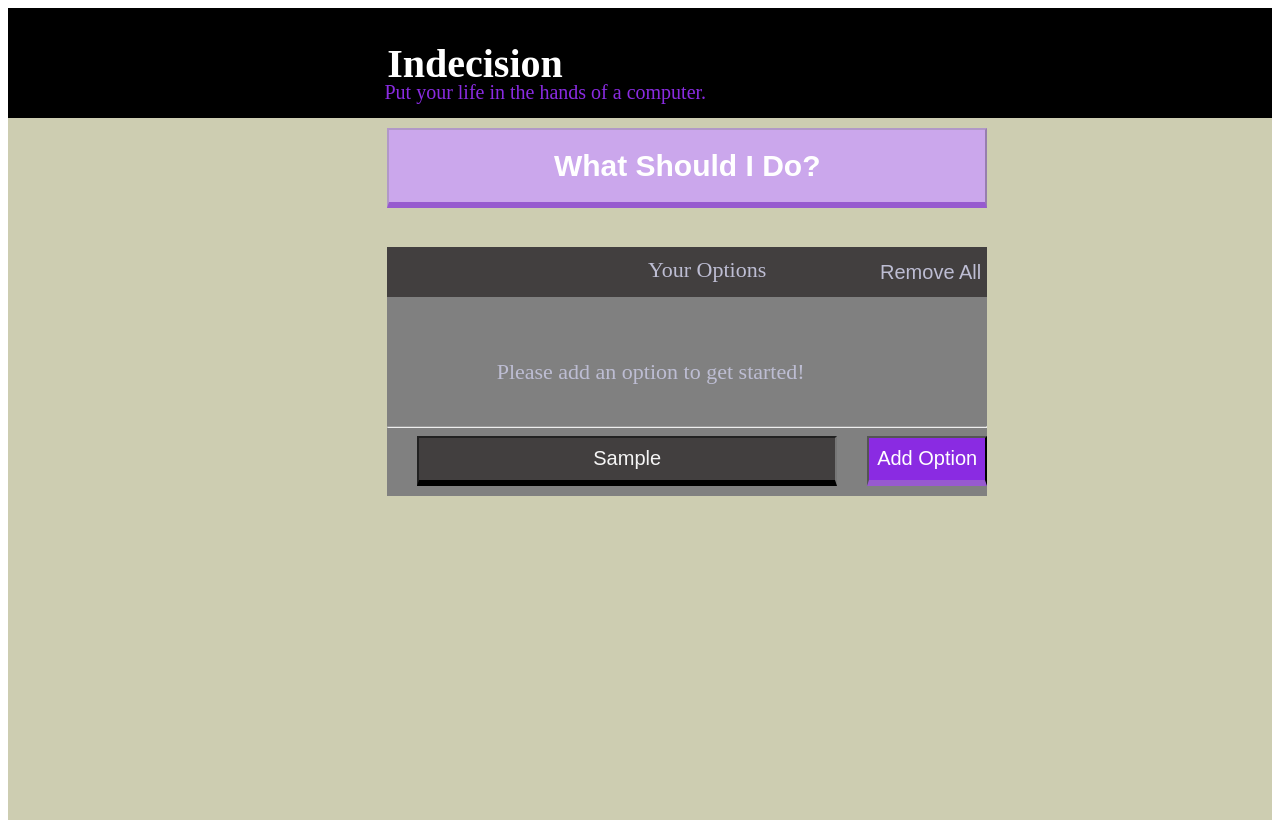
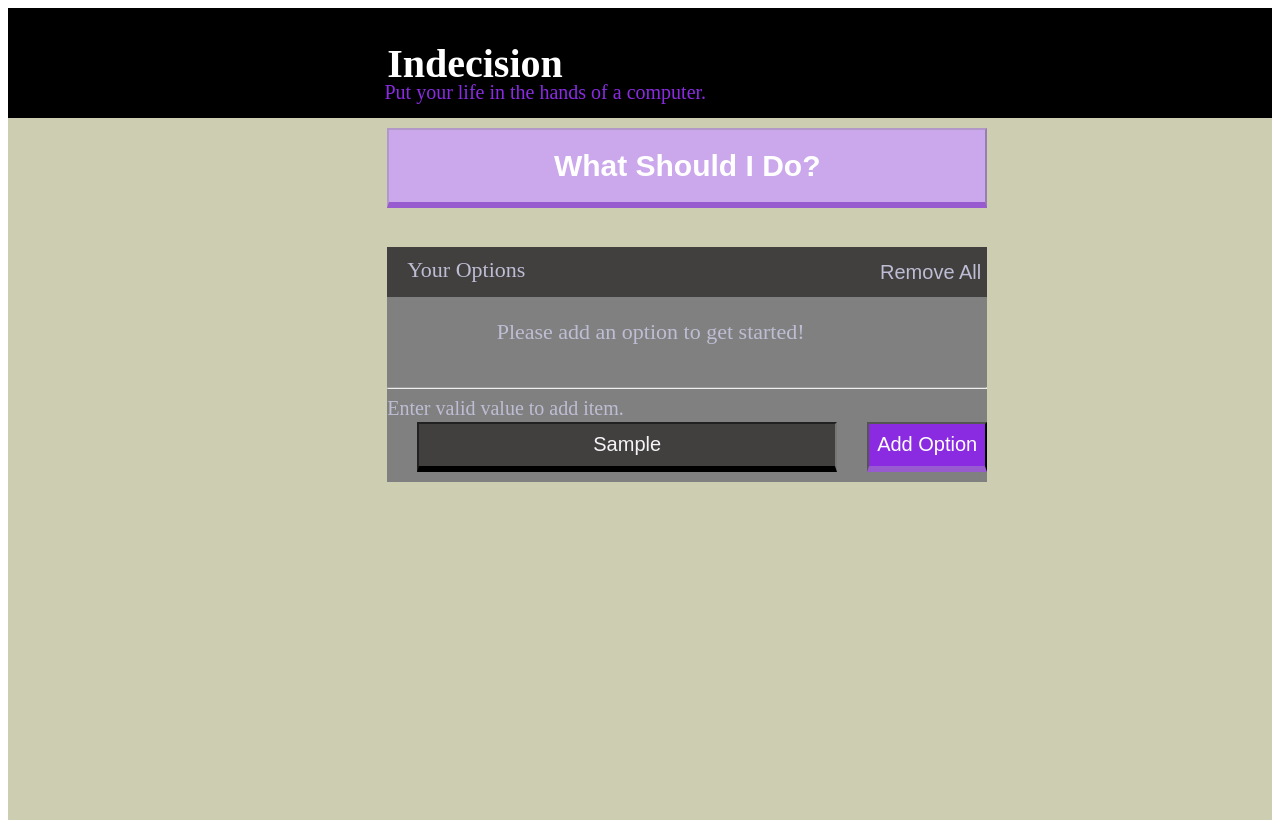
Before and after one commit to chandrakala-235/angular-assignment2, an Angular app: page / in a window 1280 px wide. Both pictures are taken after typing "Sample" into the empty fields and a click on the button "Add Option". Shown: the top 828 px of the page. Built offline with nearby package versions, Linux system fonts and the light colour scheme.

Commit message:
3 files modified

```diff
--- a/src/app/assigment2/assigment2.component.css
+++ b/src/app/assigment2/assigment2.component.css
@@ -49,8 +49,9 @@
   font-weight: bolder;
   border-bottom: 6px solid rgb(151, 90, 207);
 }
-.removeButton {
-  position: relative;
+li .removeButton {
+  position: absolute;
+  left: 80%;
   color : rgb(189, 189, 211);
   font-size: 20px;
   font-family: 'Times New Roman', Times, serif;
@@ -126,9 +127,20 @@
   font-family: 'Times New Roman', Times, serif;
   font-weight: 500;
   color : rgb(189, 189, 211);
-  text-align: center;
+  text-align: left;
   left: 20px;
   top: 10px;
+}
+.textCenter {
+  text-align: center;
+  margin-top: 12px;
+}
+.errorMsg {
+  text-align: left;
+  margin:0px;
+  margin-bottom:2px;
+  font-size: 20px;
+  color : rgb(189, 189, 211);
 }
 .RemoveAllButton {
   position: relative;
--- a/src/app/assigment2/assigment2.component.html
+++ b/src/app/assigment2/assigment2.component.html
@@ -12,7 +12,7 @@
       <button class = "RemoveAllButton hover" (click) = "removeAll()"> Remove All </button>
     </div>
 
-    <h6 class="textStyle " *ngIf = "isDisabled">Please add an option to get started! </h6>
+    <h6 class="textStyle textCenter" *ngIf = "isDisabled">Please add an option to get started! </h6>
     <ol>
       <li *ngFor = "let input of inputStored" class = "text">
         {{input}} <button class="removeButton hover" (click) = "remove(input)">
@@ -21,6 +21,7 @@
       </li>
     </ol>
     <hr>
+    <p class="errorMsg" *ngIf = "showError">Enter valid value to add item. </p>
     <input type = "text" class = "input" placeholder = "Enter Value" (keyup)="storeValue($event)" [value] = inputValue required>
     <button class="addButton hover" (click)="add()">Add Option</button>
 
--- a/src/app/assigment2/assigment2.component.ts
+++ b/src/app/assigment2/assigment2.component.ts
@@ -11,6 +11,7 @@ export class Assigment2Component implements OnInit {
   latestInput : number;
   isDisabled : boolean = true;
   showModel :boolean = false;
+  showError :boolean = false;
 
   constructor() { }
 
@@ -37,7 +38,11 @@ export class Assigment2Component implements OnInit {
       this.inputStored.push(this.inputValue);
       this.inputValue = null;
       this.settingDisableValue(false);
+      this.showError = false;
      }
+    else {
+      this.showError = true;
+    }
   }
   remove(input) {
     if (input) {
```
